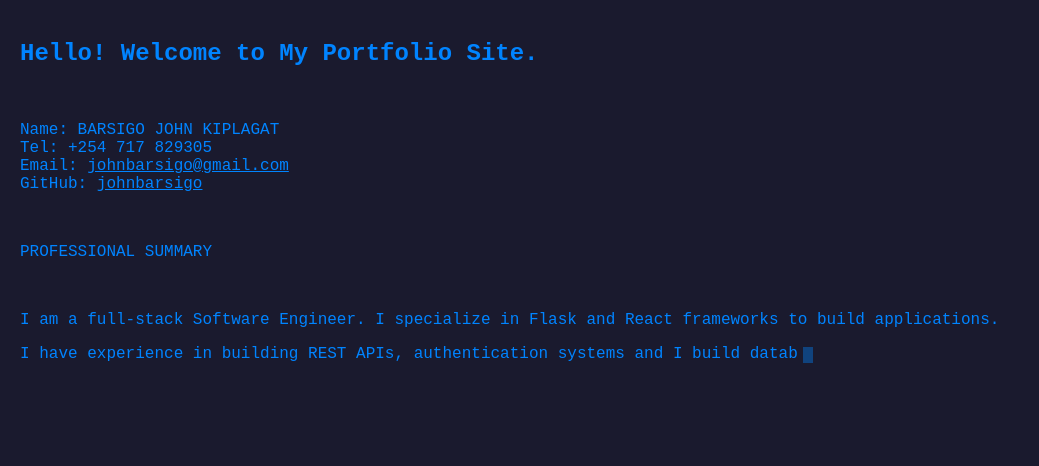
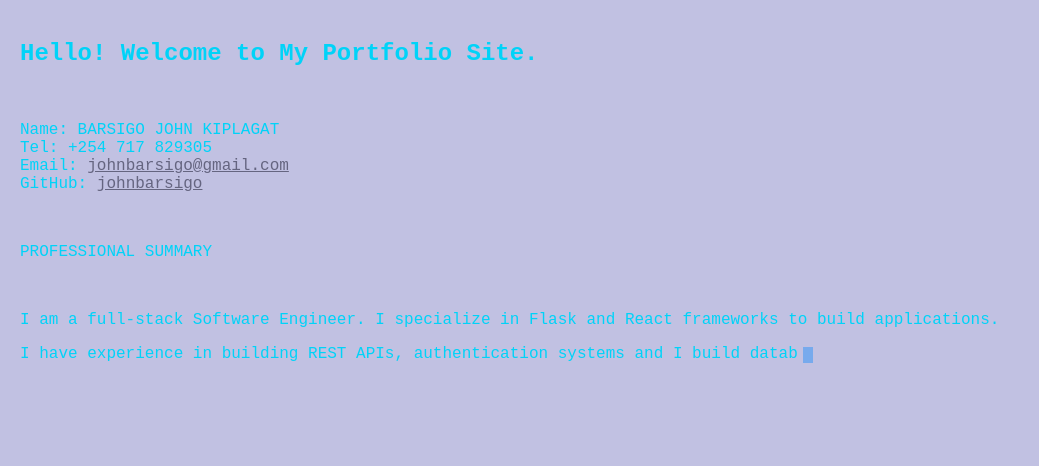
Before and after one commit to johnbarsigo/hunting-bubbly, a Flask app: page / in a window 1280 px wide. Shown: the top 466 px of the page, without its empty margins (0-1039 px from the left). Run offline with Flask 3, Linux system fonts and the light colour scheme.

```diff
--- a/static/style.css
+++ b/static/style.css
@@ -1,14 +1,14 @@
 
 body {
-    background-color: rgb(26, 26, 46);
-    color: rgb(0, 132, 255);
+    background-color: rgb(193, 193, 226);
+    color: rgb(0, 211, 248);
     font-family: 'Courier New', Courier, monospace;
     padding: 20px;
     margin: 0;
 }
 
 a {
-    color: rgb(0, 132, 255);
+    color: rgb(101, 101, 128);
     text-decoration: underline;
 }
 
```
Also changed, not shown: 1 other file.
